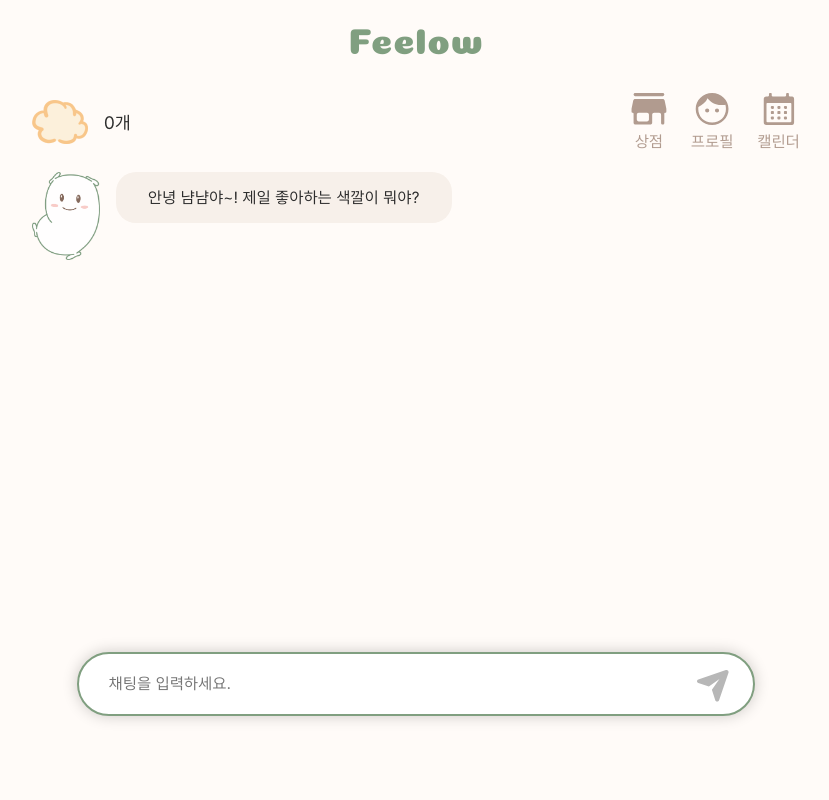
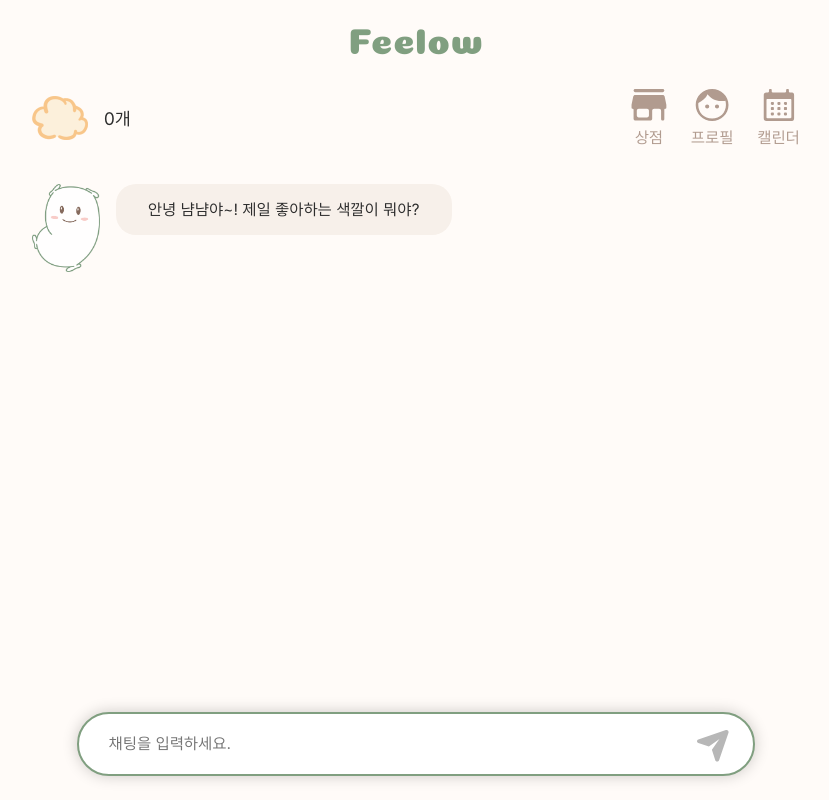
Before and after one commit to FellowCotato/Feelow_FrontEnd, a React (Create React App) app: page /chatting in a window 1280 px wide. Shown: the whole page, without its empty margins (224-1053 px from the left). Built offline with nearby package versions, Linux system fonts and the light colour scheme.

Commit message:
[add] Chatting 컴포넌트에서 ref를 선언해 사용

```diff
--- a/src/pages/Chatting/ChatList/index.jsx
+++ b/src/pages/Chatting/ChatList/index.jsx
@@ -1,15 +1,24 @@
-import React from "react";
+import React, { forwardRef, useEffect } from "react";
 import { ChatZone } from "./styles";
+import CustomScroll from "react-custom-scrollbars-2";
 import Chat from "../Chat";
 
-const ChatList = ({ messages }) => {
+// 다른 컴포넌트에서 사용 가능성이 있어 Chatting으로 ref 올림
+const ChatList = forwardRef(({ messages }, ref) => {
+  useEffect(() => {
+    ref.current?.scrollToBottom();
+  });
+
   return (
     <ChatZone>
-      {messages.map((message) => (
-        <Chat key={message.id} message={message} />
-      ))}
+      <CustomScroll ref={ref}>
+        {messages.map((message) => (
+          <Chat key={message.id} message={message} />
+        ))}
+      </CustomScroll>
     </ChatZone>
   );
-};
+});
+ChatList.displayName = "ChatList";
 
 export default ChatList;
--- a/src/pages/Chatting/ChatList/styles.jsx
+++ b/src/pages/Chatting/ChatList/styles.jsx
@@ -2,8 +2,9 @@ import styled from "styled-components";
 
 export const ChatZone = styled.div`
   display: flex;
+  position: relative;
   flex-wrap: wrap;
-  height: 60vh;
+  height: calc(100vh - 300px);
   flex-flow: column;
-  position: relative;
+  margin: 20px 0 28px;
 `;
```
